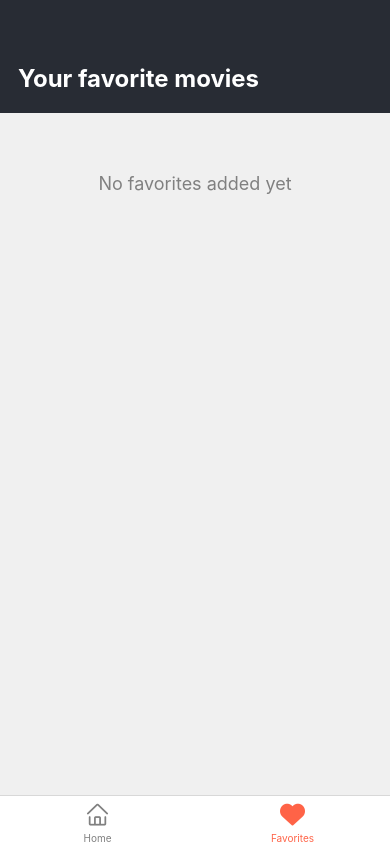
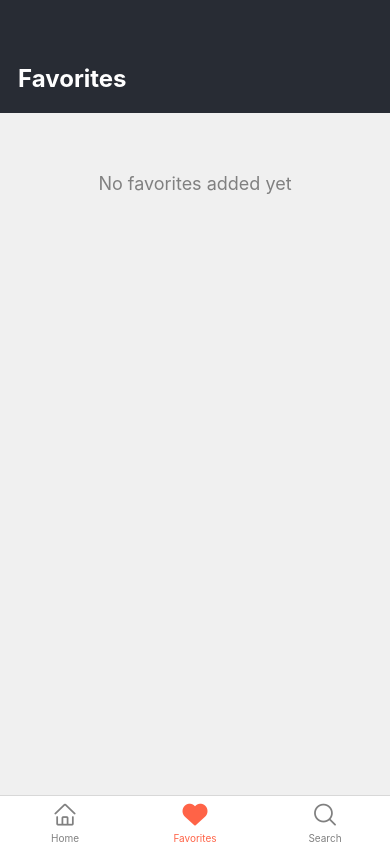
Before and after one commit to vikram-86/MovieApp-React, a React Native app: screen /Favorites in a window 390 px wide. Built offline with nearby package versions, Linux system fonts and the light colour scheme; no server answers.

Commit message:
Moved search screen to tabbar

```diff
--- a/App.tsx
+++ b/App.tsx
@@ -24,6 +24,8 @@ function MainTabs() {
             iconName = "home";
           } else if (route.name === "Favorites") {
             iconName = "heart";
+          } else if (route.name === "Search") {
+            iconName = "search1"
           }
 
           return <AntDesign name={iconName} size={size} color={color} />;
@@ -35,6 +37,7 @@ function MainTabs() {
     >
       <Tab.Screen name="Home" component={HomeScreen} options={{headerShown:false}}/>
       <Tab.Screen name="Favorites" component={FavoriteScreen} options={{headerShown: false}} />
+      <Tab.Screen name="Search" component={SearchScreen} options={{headerShown: false}} />
     </Tab.Navigator>
   );
 }
--- a/src/screens/FavoriteScreen.tsx
+++ b/src/screens/FavoriteScreen.tsx
@@ -42,7 +42,7 @@ const FavoriteScreen = () => {
 
   return (
     <View style={styles.screenContainer}>
-        <StaticHeader title='Your favorite movies' />
+        <StaticHeader title='Favorites' />
         <View style={styles.listContainer} >
         <FlatList
             data={favorites}
--- a/src/screens/HomeScreen.tsx
+++ b/src/screens/HomeScreen.tsx
@@ -4,6 +4,7 @@ import { MovieViewModel, Movie } from '../viewModels/MovieViewModel'
 import { StyleSheet } from 'react-native';
 import Header from '../components/Header';
 import { useNavigation } from '@react-navigation/native';
+import StaticHeader from '../components/StaticHeader';
 
 // HomeScreen is our main screen and it fetches list of popular movies
 const HomeScreen = () => {
@@ -47,7 +48,7 @@ const HomeScreen = () => {
 
     return (
         <View style={styles.container}>
-            <Header title='Popular Movies' onPress={() => navigation.navigate('Search')} />
+            <StaticHeader title='Popular Movies' />
             <FlatList
                 data={movies}
                 renderItem={renderMovieItem}
```
